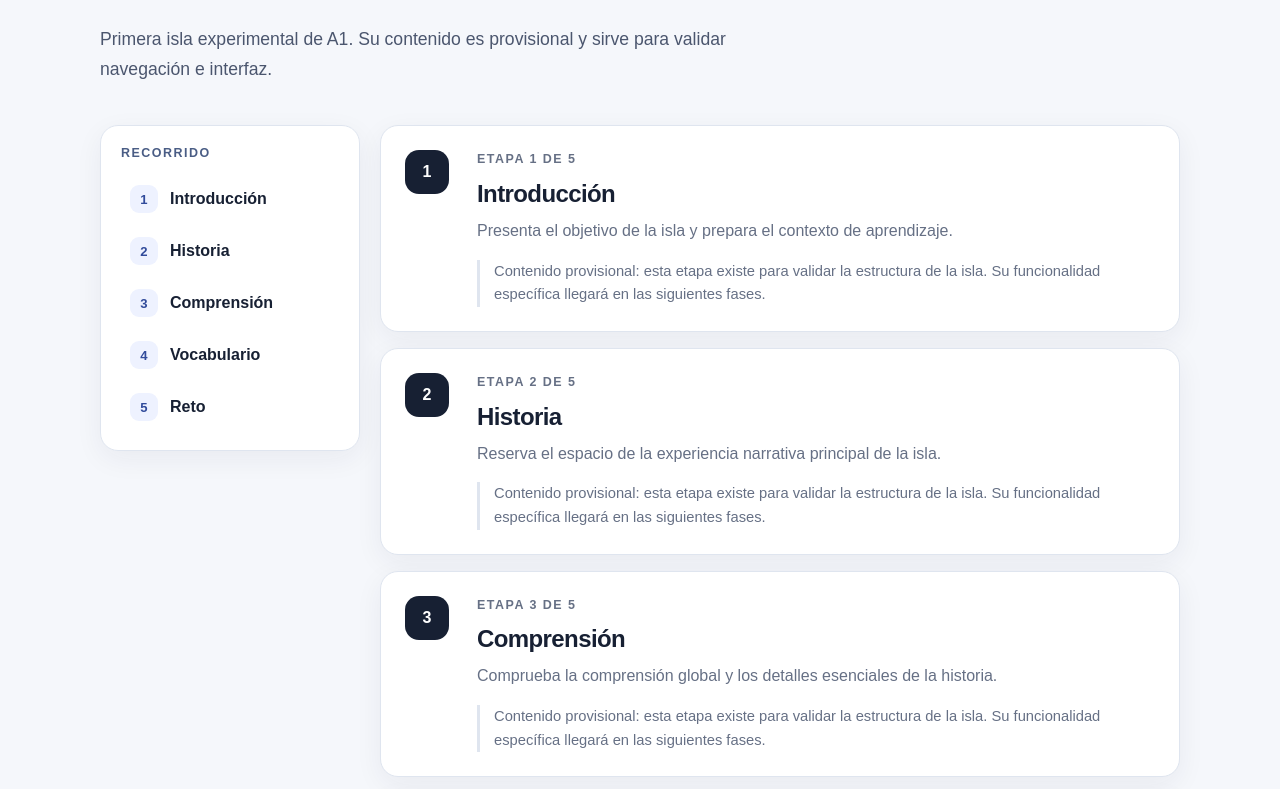
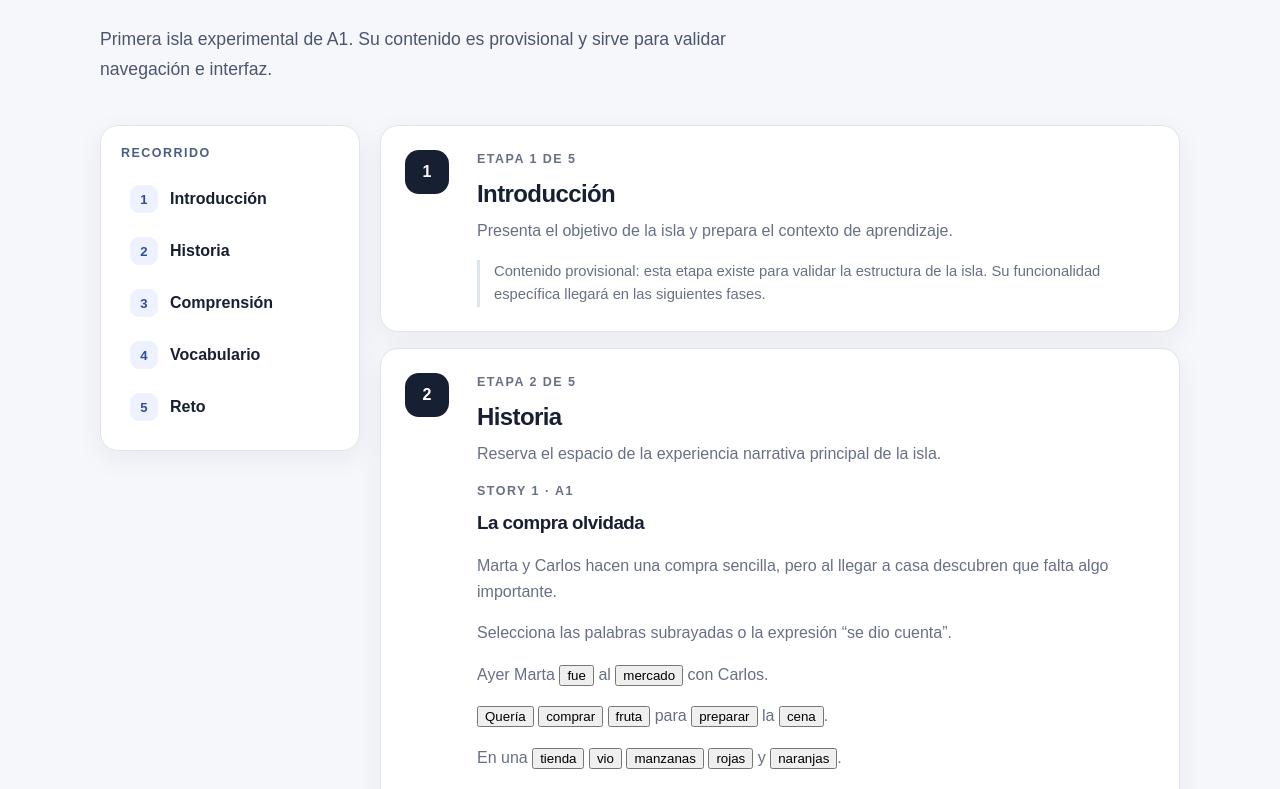
Before and after one commit to materiasordenadas-del/SpanStories, a Next.js app: page /niveles/a1/modulos/1/islas/1 in a window 1280 px wide. Shown: the part 211-1000 px from the top of the page. Built offline with nearby package versions, Linux system fonts and the light colour scheme.

Commit message:
feat: connect A1 island to phase 3 story reader

```diff
--- a/app/niveles/[level]/modulos/[module]/islas/[island]/page.tsx
+++ b/app/niveles/[level]/modulos/[module]/islas/[island]/page.tsx
@@ -1,5 +1,6 @@
 import Link from "next/link";
 import { notFound } from "next/navigation";
+import { StoryReader } from "@/components/story-reader";
 import {
   LEVELS,
   getIslandBySlug,
@@ -48,6 +49,9 @@ export default async function IslandPage({ params }: IslandPageProps) {
     notFound();
   }
 
+  const hasPhase3Story =
+    level.code === "A1" && moduleSummary.id === 1 && island.id === 1;
+
   return (
     <main className="page-shell">
       <Link
@@ -58,7 +62,9 @@ export default async function IslandPage({ params }: IslandPageProps) {
       </Link>
 
       <section className="hero compact-hero">
-        <p className="eyebrow">{level.code} · {moduleSummary.title} · Isla {island.id}</p>
+        <p className="eyebrow">
+          {level.code} · {moduleSummary.title} · Isla {island.id}
+        </p>
         <h1>{island.title}</h1>
         <p className="lead">{island.description}</p>
       </section>
@@ -67,7 +73,11 @@ export default async function IslandPage({ params }: IslandPageProps) {
         <nav className="card activity-nav" aria-label="Etapas de la isla">
           <p className="eyebrow">Recorrido</p>
           {island.activities.map((activity, index) => (
-            <a className="activity-nav-link" href={`#${activity.id}`} key={activity.id}>
+            <a
+              className="activity-nav-link"
+              href={`#${activity.id}`}
+              key={activity.id}
+            >
               <span>{index + 1}</span>
               {activity.title}
             </a>
@@ -75,19 +85,37 @@ export default async function IslandPage({ params }: IslandPageProps) {
         </nav>
 
         <div className="activity-list">
-          {island.activities.map((activity, index) => (
-            <article className="card activity-card" id={activity.id} key={activity.id}>
+          {island.activities.map((activity, index) => {
+            const isInteractiveStory =
+              hasPhase3Story && activity.id === "story";
+
+            return (
+              <article
+                className={`card activity-card${isInteractiveStory ? " story-activity-card" : ""}`}
+                id={activity.id}
+                key={activity.id}
+              >
                 <div className="activity-index">{index + 1}</div>
-              <div>
-                <p className="eyebrow">Etapa {index + 1} de {island.activities.length}</p>
+                <div className="activity-content">
+                  <p className="eyebrow">
+                    Etapa {index + 1} de {island.activities.length}
+                  </p>
                   <h2>{activity.title}</h2>
                   <p>{activity.description}</p>
+
+                  {isInteractiveStory ? (
+                    <StoryReader />
+                  ) : (
                     <p className="activity-note">
-                  Contenido provisional: esta etapa existe para validar la estructura de la isla. Su funcionalidad específica llegará en las siguientes fases.
+                      Contenido provisional: esta etapa existe para validar la
+                      estructura de la isla. Su funcionalidad específica llegará
+                      en las siguientes fases.
                     </p>
+                  )}
                 </div>
               </article>
-          ))}
+            );
+          })}
         </div>
       </section>
     </main>
```
Lines whose indentation alone changed are shown as unchanged.
